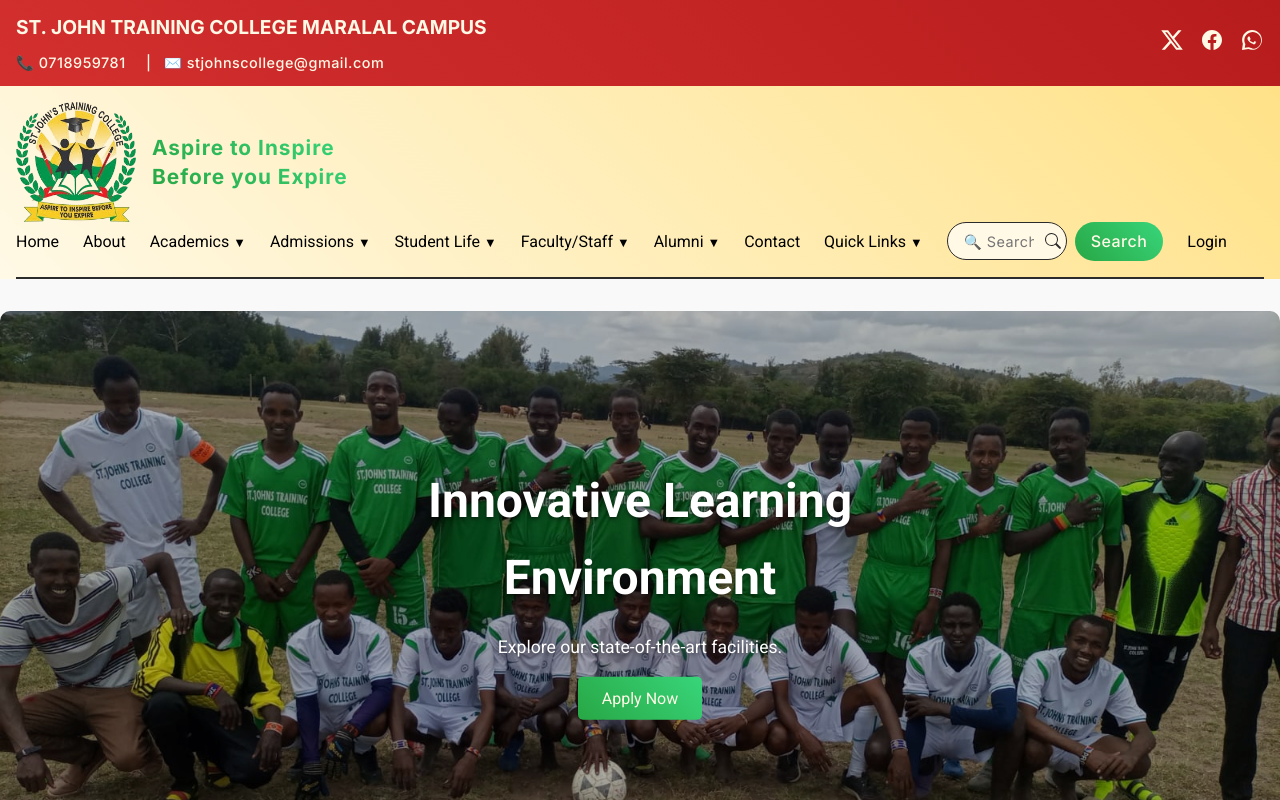
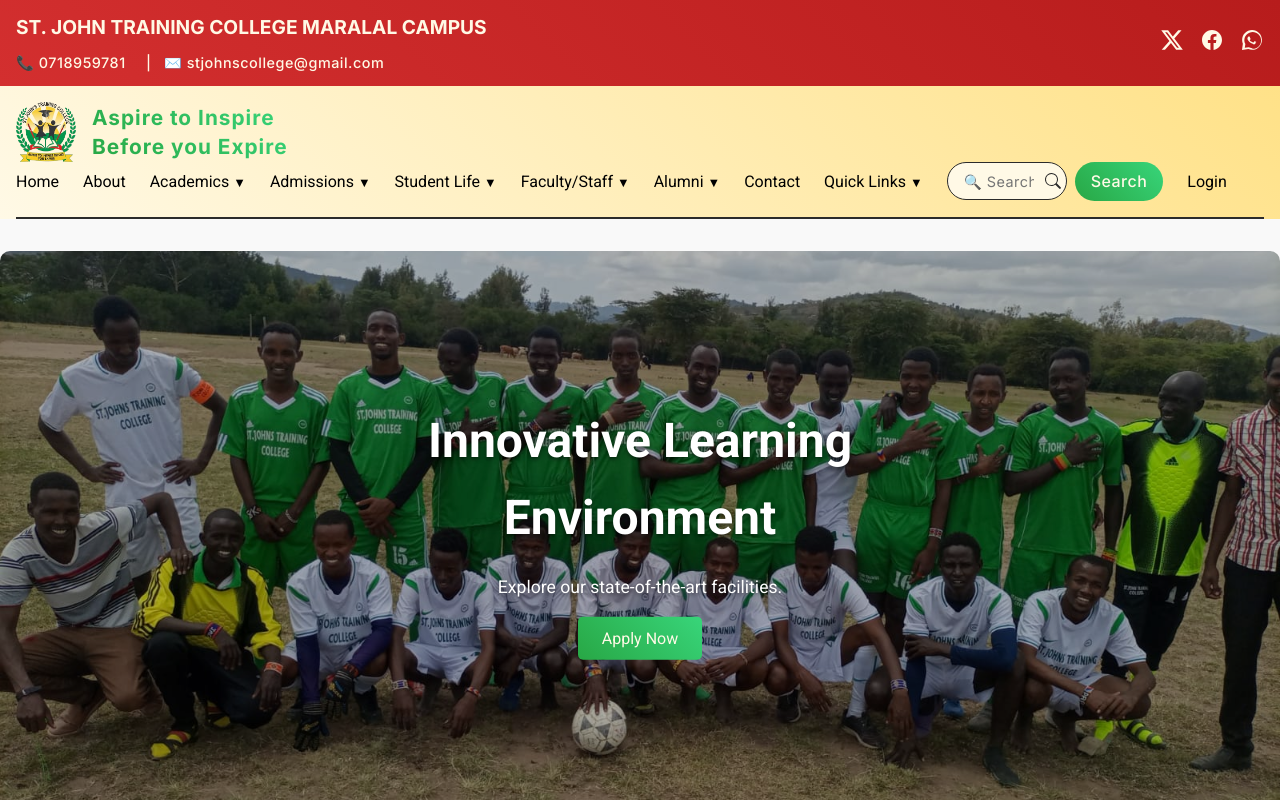
Before and after one commit to richardngasike/stjohna-website, a Next.js app: page / in a window 1280 px wide. Shown: the top 800 px of the page. Built offline with nearby package versions, Linux system fonts and the light colour scheme.

Commit message:
Update Header.js

```diff
--- a/components/Header.js
+++ b/components/Header.js
@@ -51,8 +51,8 @@ export default function Header() {
             <Image
               src="/logo.png"
               alt="St Johns Training College Logo"
-              width={120}
-              height={120}
+              width={60}
+              height={60}
               className="logo"
             />
             <span className="tagline">Aspire to Inspire <br /> Before you Expire</span>
```
